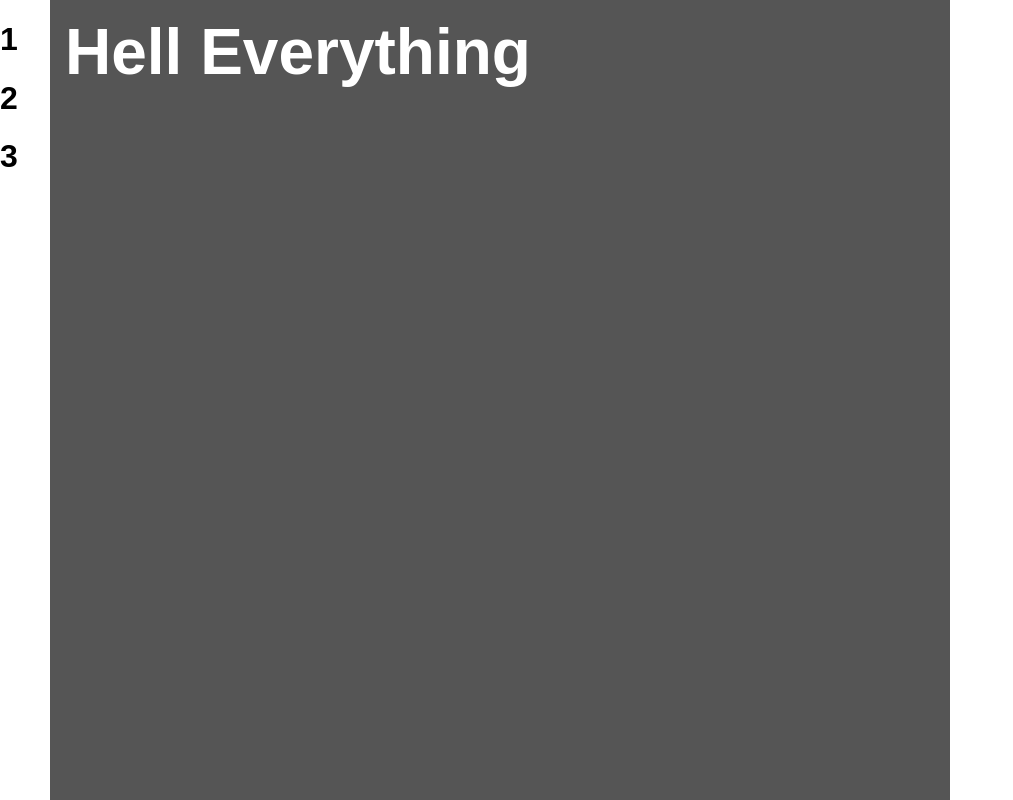
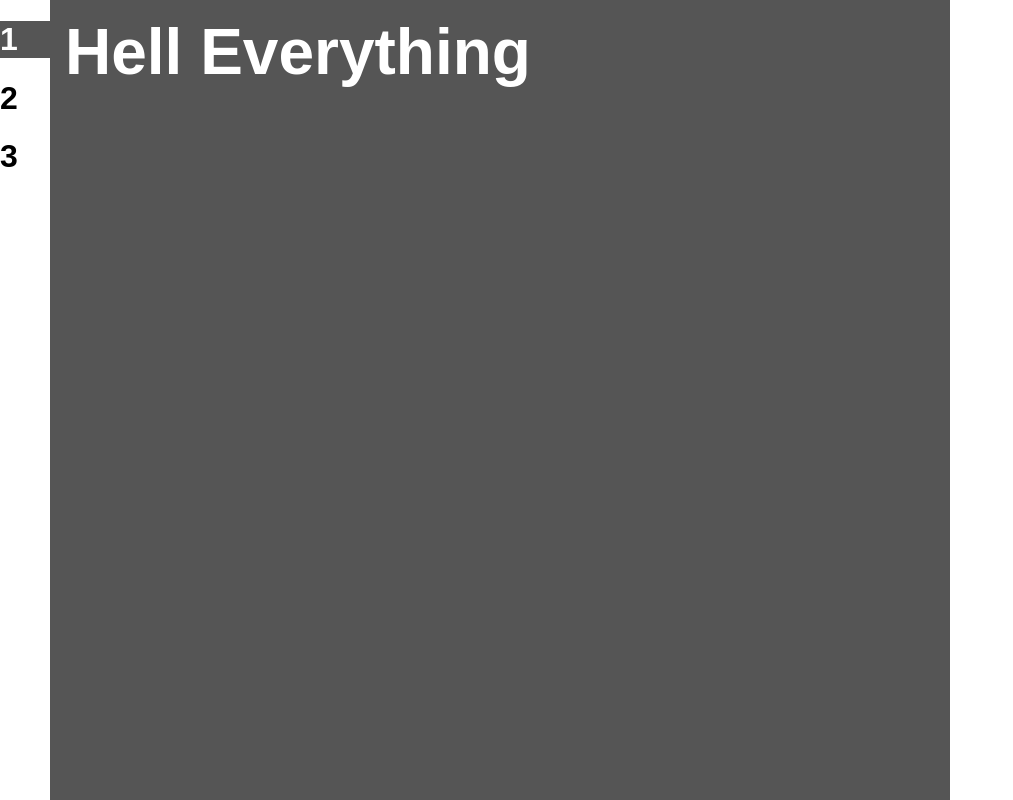
Before and after one commit to pkolo/react-slideshow, a React (Create React App) app: page / in a window 1280 px wide. Shown: the whole page, without its empty margins (0-1013 px from the left). Built offline with nearby package versions, Linux system fonts and the light colour scheme.

Commit message:
Change style name

```diff
--- a/src/components/bar/Bar.js
+++ b/src/components/bar/Bar.js
@@ -5,10 +5,10 @@ class Bar extends Component {
 
   getButtonStyle(id) {
     if (this.props.isActiveSlide(id)) {
-      return "Slide-active"
+      return "Button-active"
     }
     else {
-      return "Slide-inactive"
+      return "Button-inactive"
     }
   }
 
```
